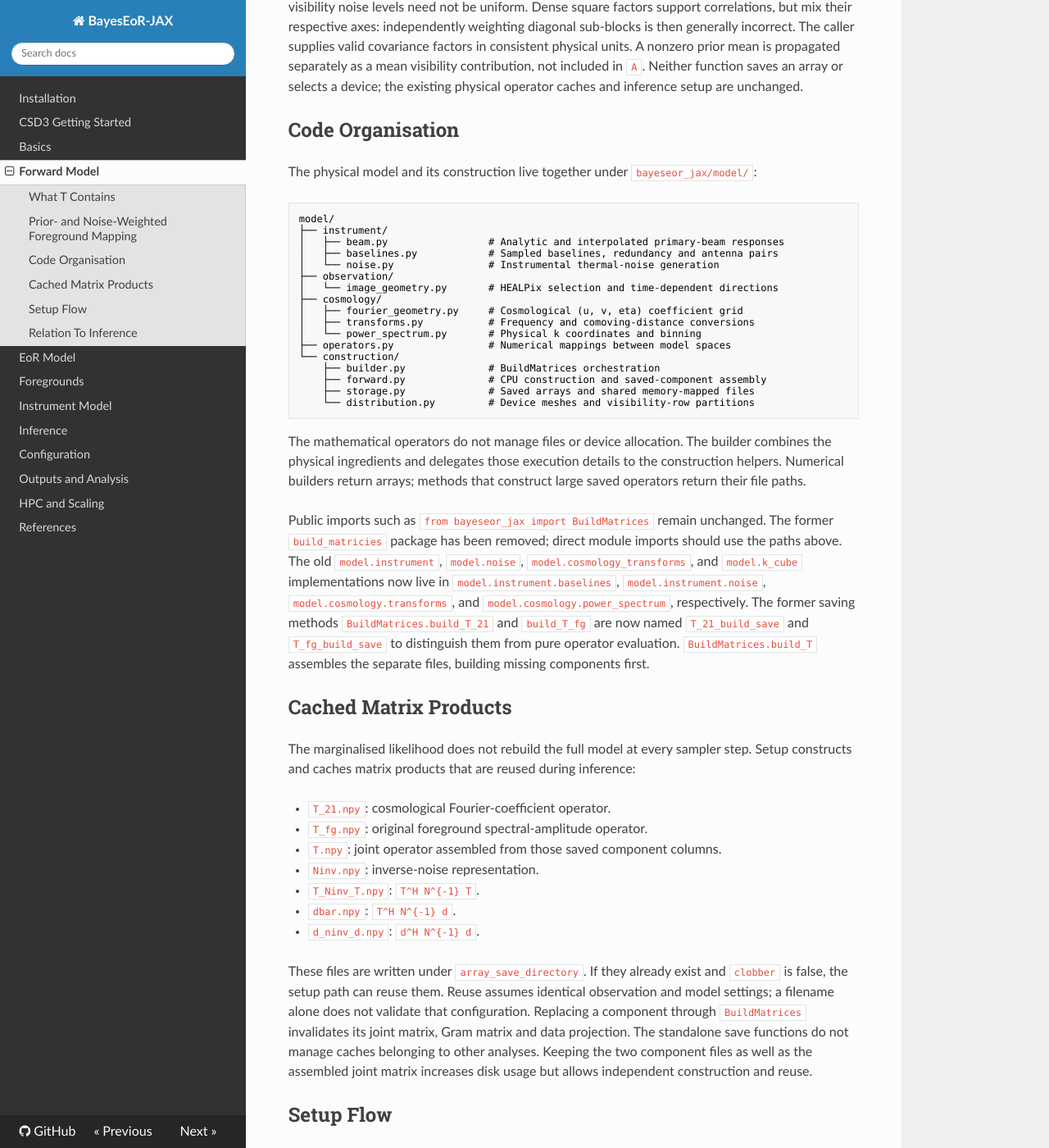
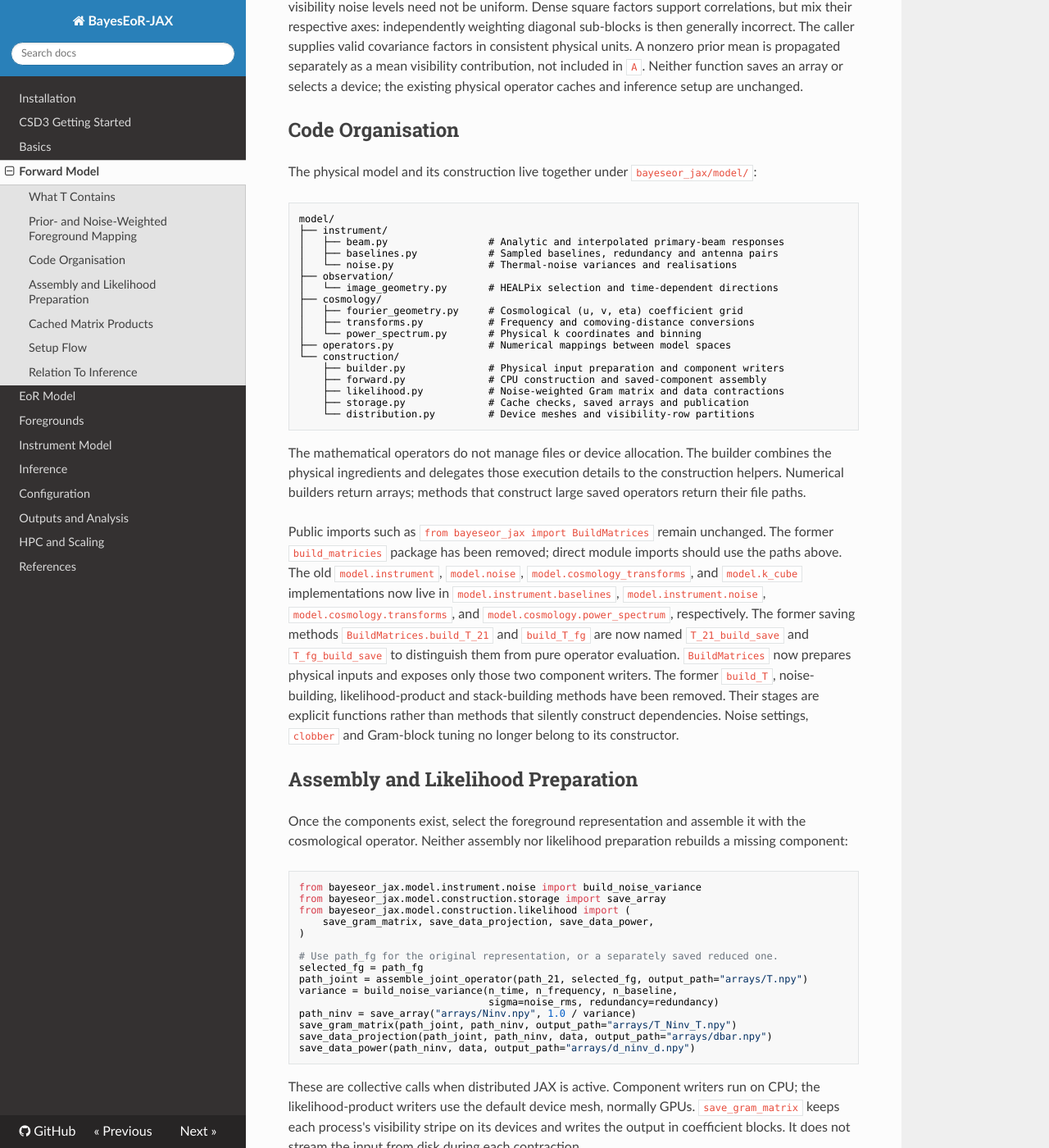
Before and after one commit to JacobTutt/BayesEoR-JAX, an MkDocs documentation site: the page built from docs/forward-model.md, in a window 1280 px wide and 1400 px high, scrolled down 2551 px. Shown: the whole window at 82% size. Built offline with MkDocs 1.6.1, drawn with Linux system fonts in a browser that asks for light colours; nearby versions of some CDN libraries; some of the changed text lies outside the part shown.

Commit message:
Document explicit construction stages and cache ownership

````diff
--- a/docs/forward-model.md
+++ b/docs/forward-model.md
@@ -143,7 +143,7 @@ model/
 ├── instrument/
 │   ├── beam.py                 # Analytic and interpolated primary-beam responses
 │   ├── baselines.py            # Sampled baselines, redundancy and antenna pairs
-│   └── noise.py                # Instrumental thermal-noise generation
+│   └── noise.py                # Thermal-noise variances and realisations
 ├── observation/
 │   └── image_geometry.py       # HEALPix selection and time-dependent directions
 ├── cosmology/
@@ -152,9 +152,10 @@ model/
 │   └── power_spectrum.py       # Physical k coordinates and binning
 ├── operators.py                # Numerical mappings between model spaces
 └── construction/
-    ├── builder.py              # BuildMatrices orchestration
+    ├── builder.py              # Physical input preparation and component writers
     ├── forward.py              # CPU construction and saved-component assembly
-    ├── storage.py              # Saved arrays and shared memory-mapped files
+    ├── likelihood.py           # Noise-weighted Gram matrix and data contractions
+    ├── storage.py              # Cache checks, saved arrays and publication
     └── distribution.py         # Device meshes and visibility-row partitions
 ```
 
@@ -171,8 +172,50 @@ should use the paths above. The old `model.instrument`, `model.noise`,
 and `model.cosmology.power_spectrum`, respectively.
 The former saving methods `BuildMatrices.build_T_21` and `build_T_fg` are now
 named `T_21_build_save` and `T_fg_build_save` to distinguish them from pure
-operator evaluation. `BuildMatrices.build_T` assembles the separate files,
-building missing components first.
+operator evaluation. `BuildMatrices` now prepares physical inputs and exposes
+only those two component writers. The former `build_T`, noise-building,
+likelihood-product and stack-building methods have been removed. Their stages
+are explicit functions rather than methods that silently construct dependencies.
+Noise settings, `clobber` and Gram-block tuning no longer belong to its constructor.
+
+## Assembly and Likelihood Preparation
+
+Once the components exist, select the foreground representation and assemble it
+with the cosmological operator. Neither assembly nor likelihood preparation
+rebuilds a missing component:
+
+```python
+from bayeseor_jax.model.instrument.noise import build_noise_variance
+from bayeseor_jax.model.construction.storage import save_array
+from bayeseor_jax.model.construction.likelihood import (
+    save_gram_matrix, save_data_projection, save_data_power,
+)
+
+# Use path_fg for the original representation, or a separately saved reduced one.
+selected_fg = path_fg
+path_joint = assemble_joint_operator(path_21, selected_fg, output_path="arrays/T.npy")
+variance = build_noise_variance(n_time, n_frequency, n_baseline,
+                                sigma=noise_rms, redundancy=redundancy)
+path_ninv = save_array("arrays/Ninv.npy", 1.0 / variance)
+save_gram_matrix(path_joint, path_ninv, output_path="arrays/T_Ninv_T.npy")
+save_data_projection(path_joint, path_ninv, data, output_path="arrays/dbar.npy")
+save_data_power(path_ninv, data, output_path="arrays/d_ninv_d.npy")
+```
+
+These are collective calls when distributed JAX is active. Component writers
+run on CPU; the likelihood-product writers use the default device mesh, normally
+GPUs. `save_gram_matrix` keeps each process's visibility stripe on its devices
+and writes the output in coefficient blocks. It does not stream the input from
+disk during each contraction.
+
+For in-memory use, `build_gram_matrix`, `build_data_projection` and
+`build_data_power` are pure JAX contractions with no storage or placement policy.
+The supplied foreground operator must use the same visibility rows as `T_21`.
+Its coefficient prior must also match the chosen representation: physical prior
+widths for the original basis, or a standard-normal prior when those widths have
+already been absorbed into a reduced operator. Automatic KL construction and
+reduced-prior selection are not part of `run_setup`; that entry point still uses
+the original foreground representation.
 
 ## Cached Matrix Products
 
@@ -186,13 +229,20 @@ The marginalised likelihood does not rebuild the full model at every sampler ste
 - `dbar.npy`: `T^H N^{-1} d`.
 - `d_ninv_d.npy`: `d^H N^{-1} d`.
 
-These files are written under `array_save_directory`. If they already exist and `clobber` is false, the setup path can reuse them.
-Reuse assumes identical observation and model settings; a filename alone does
-not validate that configuration. Replacing a component through `BuildMatrices`
-invalidates its joint matrix, Gram matrix and data projection. The standalone
-save functions do not manage caches belonging to other analyses. Keeping the
-two component files as well as the assembled joint matrix increases disk usage
-but allows independent construction and reuse.
+These files are written under `array_save_directory`. `ensure_cached` centralises
+reuse: the physical components are reused when present unless `clobber` is true,
+while derived products have sidecar metadata recording their input paths, file
+sizes and modification times. Changing the selected component or rewriting an
+input causes its dependent products to be rebuilt on the next cache check.
+Noise is compared with the requested variance vector, and the two data-dependent
+terms are refreshed on every setup call. Writers publish completed temporary
+files without first deleting an existing output.
+
+Physical-component reuse still requires identical observation and model settings;
+it does not hash the configuration. Use a separate directory or `clobber=True`
+when those settings change. Standalone save functions always write their requested
+output; cache reuse is an explicit orchestration decision. Keeping both components
+and the assembled joint matrix increases disk usage but permits independent reuse.
 
 ## Setup Flow
 
@@ -201,9 +251,11 @@ but allows independent construction and reuse.
 1. Load raw or preprocessed visibility data.
 2. Resolve model-grid defaults from the configuration.
 3. Build k-bin metadata and power-spectrum normalisation terms.
-4. Build or load cached matrix products.
-5. Construct the prior, precision model, and marginalised likelihood.
-6. Return a `SetupResult` used by downstream samplers.
+4. Construct or reuse `T_21` and `T_fg` independently, then assemble `T`.
+5. Construct the inverse-noise diagonal independently of the coefficient basis.
+6. Prepare the Gram matrix and the data projection/scalar from those saved inputs.
+7. Construct the prior, precision model, and marginalised likelihood.
+8. Return a `SetupResult` used by downstream samplers.
 
 This separation matters because setup can be used as a fast configuration check before launching an expensive sampler.
 
````
Also changed, not shown: docs/foregrounds.md (+5 -4 lines), docs/hpc-scaling.md (+13 -2 lines).
